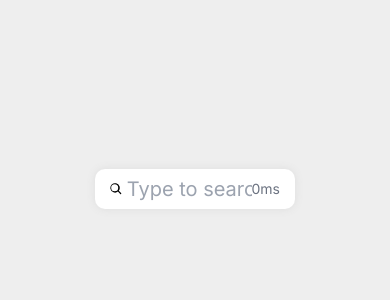
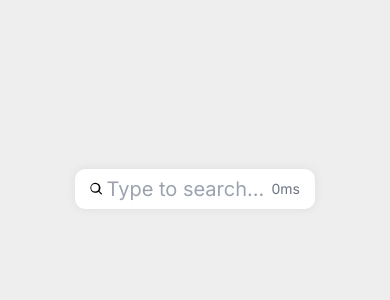
Before and after one commit to TuresCode/vercel_nextjs_postgres, a Next.js app: page / in a window 390 px wide. Shown: the top 300 px of the page. Built offline with nearby package versions, Linux system fonts and the light colour scheme.

Commit message:
change layout for small screens

```diff
--- a/app/components/SearchBar.css
+++ b/app/components/SearchBar.css
@@ -1,6 +1,5 @@
-.input-wrapper{
+.input-wrapper {
     background-color: white;
-    width: 100%;
     border-radius: 10px;
     height: 2.5rem;
     padding: 0 15px;
@@ -8,19 +7,39 @@
     display: flex;
     align-items: center;
 }
+
+/* Adjust the width for smaller screens */
+@media (max-width: 600px) {
+    .input-wrapper {
+        width: 120%;
+        justify-content: center; /* Center align on small screens */
+        margin-bottom: 10px; /* Add some spacing between elements */
+        font-size: 0.875rem; /* Decrease font size on small screens */
+    }
+}
+
 input {
     background-color: transparent;
     border: none;
     height: 100%;
     font-size: 1.25rem;
     width: 100%;
-    margin-left: 5px;
+    margin-left: 4px;
 }
 
 input:focus {
     outline: none;
 }
 
+/* Adjust icon size for smaller screens */
 .search-icon {
     color: royalblue;
+    font-size: 1.5rem; /* Increase the icon size */
 }
+
+/* Additional styles for smaller screens */
+@media (max-width: 600px) {
+    .search-icon {
+        margin-right: 8px; /* Add some spacing between input and icon */
+    }
+}
--- a/app/components/SearchBar.jsx
+++ b/app/components/SearchBar.jsx
@@ -65,6 +65,7 @@ export const SearchBar = ({ setResults }) => {
         value={input}
         onChange={(e) => handleChange(e.target.value)}
       />
+
       <p className="text-sm text-gray-500">{duration}ms</p>
     </div>
   );
```
